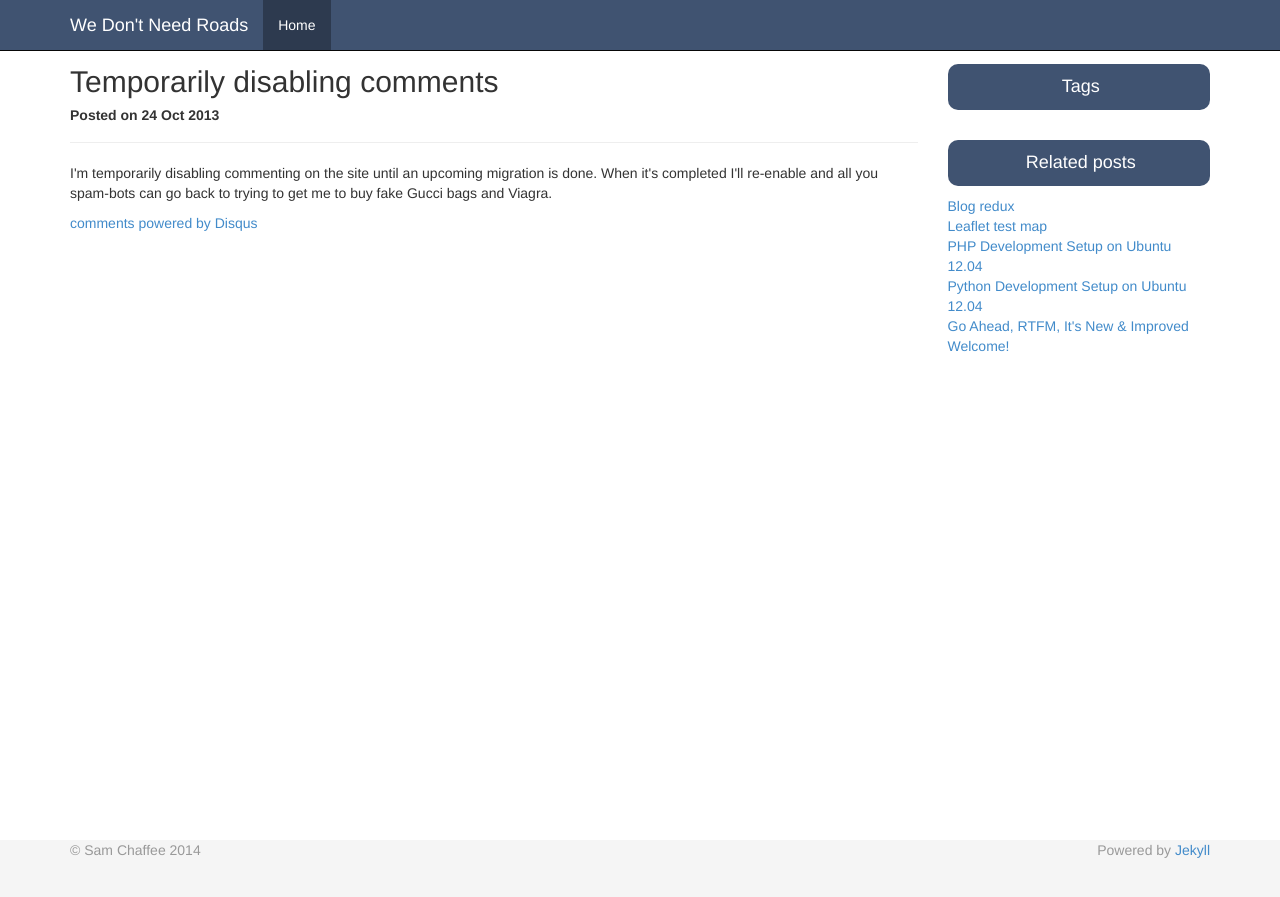
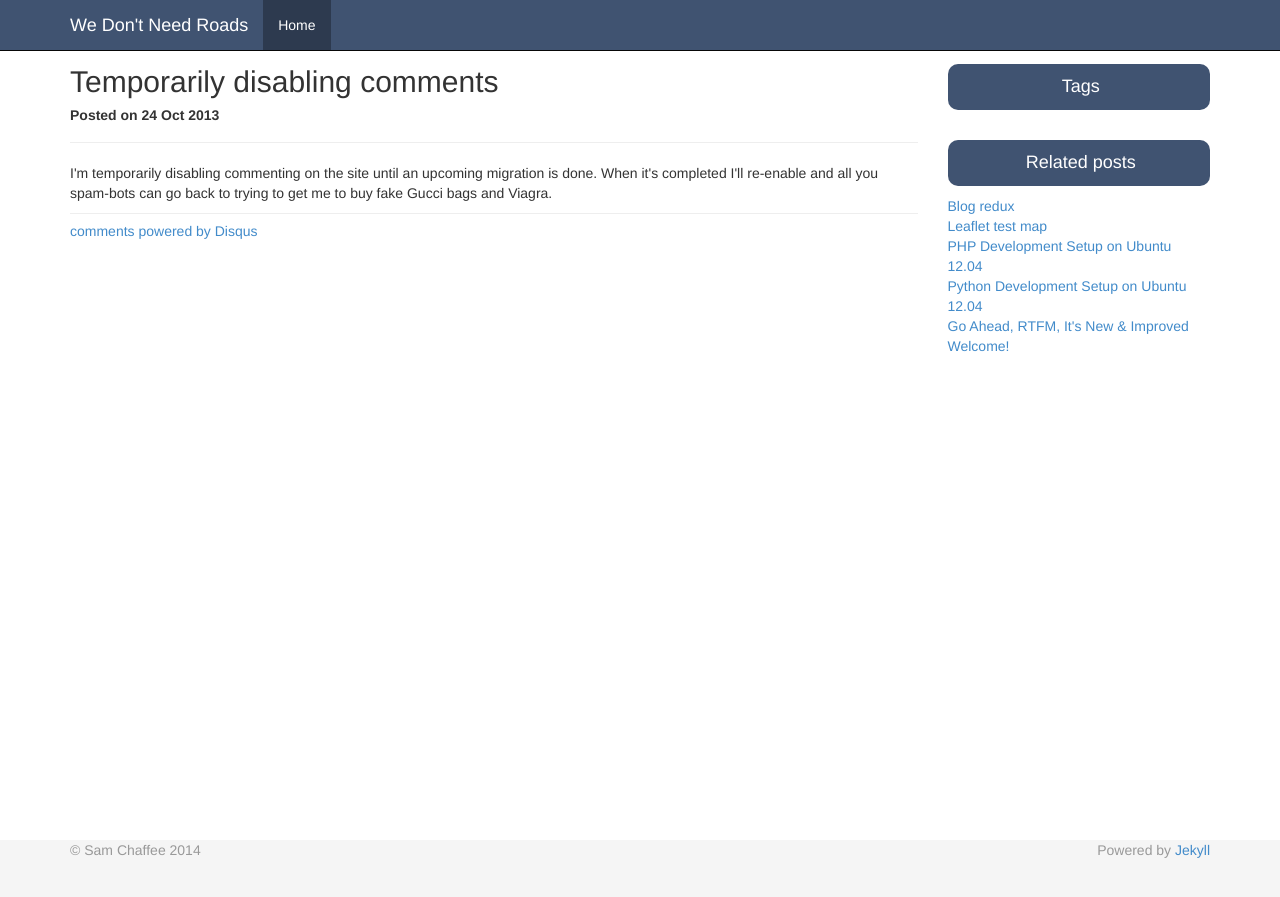
Before and after one commit to samchaffee/samchaffee.github.io, a Jekyll site: the page built from _posts/2013-10-24-temporarily-disabling-comments.md, in a window 1280 px wide. Shown: the top 897 px of the page. Built offline with Jekyll 4.4.1, drawn with Linux system fonts in a browser that asks for light colours; nearby versions of some CDN libraries; comment, search, counter and statistics services are not loaded.

Commit message:
Added minor CSS for disqus thread

```diff
--- a/css/samchaffee.css
+++ b/css/samchaffee.css
@@ -75,3 +75,9 @@ body {
 }
 
 #map { height: 500px; }
+
+#disqus_thread {
+    border-top: 1px solid #eeeeee;
+    margin-top: .5em;
+    padding-top: .5em;
+}
```
